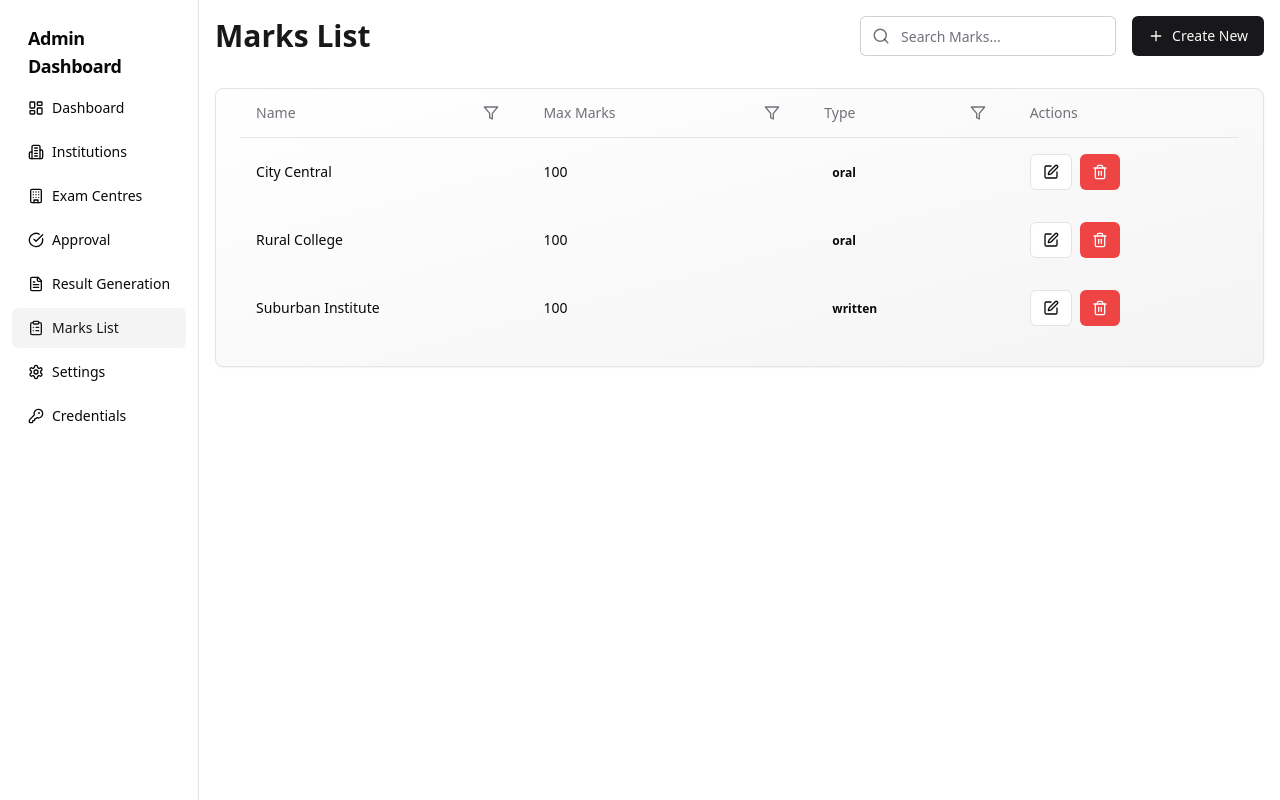
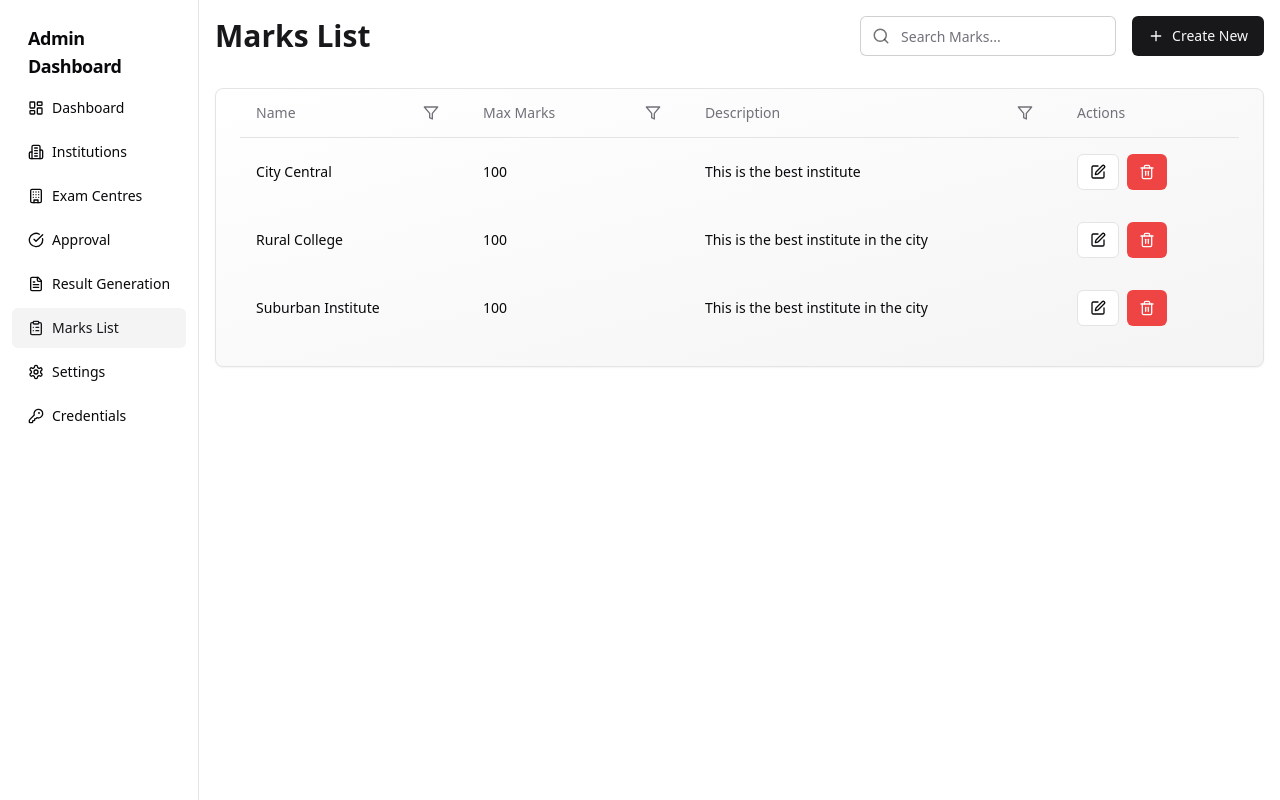
Before and after one commit to Jaseelshalu/NIICS-CLIENT, a React (Vite) app: page /admin/marks-list in a window 1280 px wide. Built offline with nearby package versions, Linux system fonts and the light colour scheme.

Commit message:
feat: Enhance ExamCenter handling and update filtering logic in Approval component

```diff
--- a/src/components/ui/TableFilterSort.tsx
+++ b/src/components/ui/TableFilterSort.tsx
@@ -8,6 +8,7 @@ interface TableFilterSortProps<T> {
   handleFilter: (key: keyof T, value: string) => void;
   sortConfig: { key: keyof T; direction: "asc" | "desc" };
   handleSort: (key: keyof T, direction: "asc" | "desc") => void;
+  haveFilter?: boolean;
   keyLabel: keyof T;
 }
 
@@ -16,6 +17,7 @@ function TableFilterSort<T>({
   handleFilter,
   sortConfig,
   handleSort,
+  haveFilter = true,
   keyLabel,
 }: TableFilterSortProps<T>) {
   return (
@@ -49,6 +51,8 @@ function TableFilterSort<T>({
         >
           <SortDesc className="mr-2 h-4 w-4" /> Sort Descending
         </DropdownMenuItem>
+        {
+          haveFilter &&
           <div className="relative w-full">
             <Input
               placeholder={`Filter ${String(keyLabel).charAt(0).toUpperCase() + String(keyLabel).slice(1).replace(/([A-Z])/g, " $1")}...`}
@@ -60,6 +64,8 @@ function TableFilterSort<T>({
             <Search className="absolute left-2 top-1/2 transform -translate-y-1/2 text-primary/60" size={16} />
             <CircleX className="absolute right-2 top-1/2 transform -translate-y-1/2 text-primary/60 text-red-600 cursor-pointer" size={16} onClick={() => handleFilter(keyLabel, "")} />
           </div>
+        }
+
       </DropdownMenuContent>
     </DropdownMenu>
   );
--- a/src/routes/ExamCenters.tsx
+++ b/src/routes/ExamCenters.tsx
@@ -232,6 +232,7 @@ export default function ExamCenters() {
                               handleFilter={handleFilter}
                               sortConfig={sortConfig}
                               handleSort={handleSort}
+                              haveFilter={false}
                               keyLabel={key as keyof ExamCenter}
                             />
                           </div>
--- a/src/routes/MarkLists.tsx
+++ b/src/routes/MarkLists.tsx
@@ -15,10 +15,10 @@ import { motion, AnimatePresence } from "framer-motion"
 import TableFilterSort from '@/components/ui/TableFilterSort'
 
 type MarksList = {
-    id: string
+    _id: string
     name: string
     maxMarks: number
-    type: 'oral' | 'written'
+    description: string
 }
 
 type SortConfig = {
@@ -27,9 +27,9 @@ type SortConfig = {
 }
 
 const sampleMarks: MarksList[] = [
-    { id: '1', name: 'City Central', maxMarks: 100, type: 'oral' },
-    { id: '2', name: 'Suburban Institute', maxMarks: 100, type: 'written' },
-    { id: '3', name: 'Rural College', maxMarks: 100, type: 'oral' }
+    { _id: '1', name: 'City Central', maxMarks: 100, description: 'This is the best institute' },
+    { _id: '2', name: 'Suburban Institute', maxMarks: 100, description: 'This is the best institute in the city' },
+    { _id: '3', name: 'Rural College', maxMarks: 100, description: 'This is the best institute in the city' },
 ]
 
 export default function MarkListPage() {
@@ -41,22 +41,22 @@ export default function MarkListPage() {
     const [sortConfig, setSortConfig] = useState<SortConfig>({ key: 'name', direction: 'asc' })
     const [filters, setFilters] = useState<Partial<Record<keyof MarksList, string>>>({})
 
-    const handleCreateMark = (center: Omit<MarksList, 'id'>) => {
-        const newMark = { ...center, id: Date.now().toString() }
+    const handleCreateMark = (center: Omit<MarksList, '_id'>) => {
+        const newMark = { ...center, _id: Date.now().toString() }
         setMarks([...marks, newMark])
         setIsCreateModalOpen(false)
         // toast({ title: "Exam Mark Created", description: "The new exam center has been added successfully." })
     }
 
     const handleEditMark = (center: MarksList) => {
-        setMarks(marks.map(c => c.id === center.id ? center : c))
+        setMarks(marks.map(c => c._id === center._id ? center : c))
         setIsEditModalOpen(false)
         setCurrentMark(null)
         // toast({ title: "Exam Mark Updated", description: "The exam center has been updated successfully." })
     }
 
-    const handleDeleteMark = (id: string) => {
-        setMarks(marks.filter(c => c.id !== id))
+    const handleDeleteMark = (_id: string) => {
+        setMarks(marks.filter(c => c._id !== _id))
         // toast({ title: "Exam Mark Deleted", description: "The exam center has been removed successfully." })
     }
 
@@ -142,7 +142,7 @@ export default function MarkListPage() {
                         <Table>
                             <TableHeader>
                                 <TableRow>
-                                    {['name', 'maxMarks', 'type'].map((key) => (
+                                    {['name', 'maxMarks', 'description'].map((key) => (
                                         <TableHead key={key}>
                                             <div className="flex items-center justify-between">
                                                 {key.charAt(0).toUpperCase() + key.slice(1).replace(/([A-Z])/g, ' $1')}
@@ -164,7 +164,7 @@ export default function MarkListPage() {
                                     {filteredAndSortedMarks.length !== 0 &&
                                         filteredAndSortedMarks.map((mark, index) => (
                                             <motion.tr
-                                                key={mark.id}
+                                                key={mark._id}
                                                 initial={{ opacity: 0, y: 20 }}
                                                 animate={{ opacity: 1, y: 0 }}
                                                 exit={{ opacity: 0, y: -20 }}
@@ -174,15 +174,10 @@ export default function MarkListPage() {
                                             >
                                                 <TableCell className="font-medium">{mark.name}</TableCell>
                                                 <TableCell>{mark.maxMarks}</TableCell>
-                                                <TableCell>
-                                                    {/* ${mark.name === 'active' ?'bg-green-100 text-green-800' : 'bg-red-100 text-red-800'} */}
-                                                    <span className={`px-2 py-1 rounded-full text-xs font-semibold`}>
-                                                        {mark.type}
-                                                    </span>
-                                                </TableCell>
+                                                <TableCell className="font-medium" > {mark.description} </TableCell>
                                                 <TableCell>
                                                     <div className="flex space-x-2">
-                                                        <Dialog open={isEditModalOpen && currentMark?.id === mark.id} onOpenChange={(open) => {
+                                                        <Dialog open={isEditModalOpen && currentMark?._id === mark._id} onOpenChange={(open) => {
                                                             setIsEditModalOpen(open)
                                                             if (!open) setCurrentMark(null)
                                                         }}>
@@ -214,7 +209,7 @@ export default function MarkListPage() {
                                                         <Button
                                                             variant="destructive"
                                                             size="sm"
-                                                            onClick={() => handleDeleteMark(mark.id)}
+                                                            onClick={() => handleDeleteMark(mark._id)}
                                                             className="hover:bg-red-600 transition-colors duration-300"
                                                         >
                                                             <Trash2 className="h-4 w-4" />
@@ -254,7 +249,7 @@ function MarkForm({ onSubmit, initialData }: {
     initialData?: MarksList
 }) {
     const [formData, setFormData] = useState<MarksList>(
-        initialData || { id: '', name: '', maxMarks: 0, type: 'oral' }
+        initialData || { _id: '', name: '', maxMarks: 0, description: 'oral' }
     )
 
     const handleChange = (e: React.ChangeEvent<HTMLInputElement>) => {
@@ -293,21 +288,15 @@ function MarkForm({ onSubmit, initialData }: {
                 />
             </div>
             <div className="space-y-2">
-                <Label>Type</Label>
-                <RadioGroup
-                    value={formData.type}
-                    onValueChange={(value) => setFormData(prev => ({ ...prev, type: value as 'oral' | 'written' }))}
-                    className="flex space-x-4"
-                >
-                    <div className="flex items-center space-x-2">
-                        <RadioGroupItem value="oral" id="oral" />
-                        <Label htmlFor="oral">Oral</Label>
-                    </div>
-                    <div className="flex items-center space-x-2">
-                        <RadioGroupItem value="written" id="written" />
-                        <Label htmlFor="written">Written</Label>
-                    </div>
-                </RadioGroup>
+                <Label>Description</Label>
+                <Input
+                    id="description"
+                    name="description"
+                    value={formData.description}
+                    onChange={handleChange}
+                    required
+                    className="bg-background/60 backdrop-blur-sm border-primary/20 focus:border-primary transition-all duration-300"
+                />
             </div>
             <Button type="submit" className="w-full bg-primary text-primary-foreground hover:bg-primary/90 transition-colors duration-300">
                 {initialData ? 'Update' : 'Create'} Exam Center
```
Also changed, not shown: src/routes/Approval.tsx (+22 -5 lines). Lines whose indentation alone changed are shown as unchanged.
